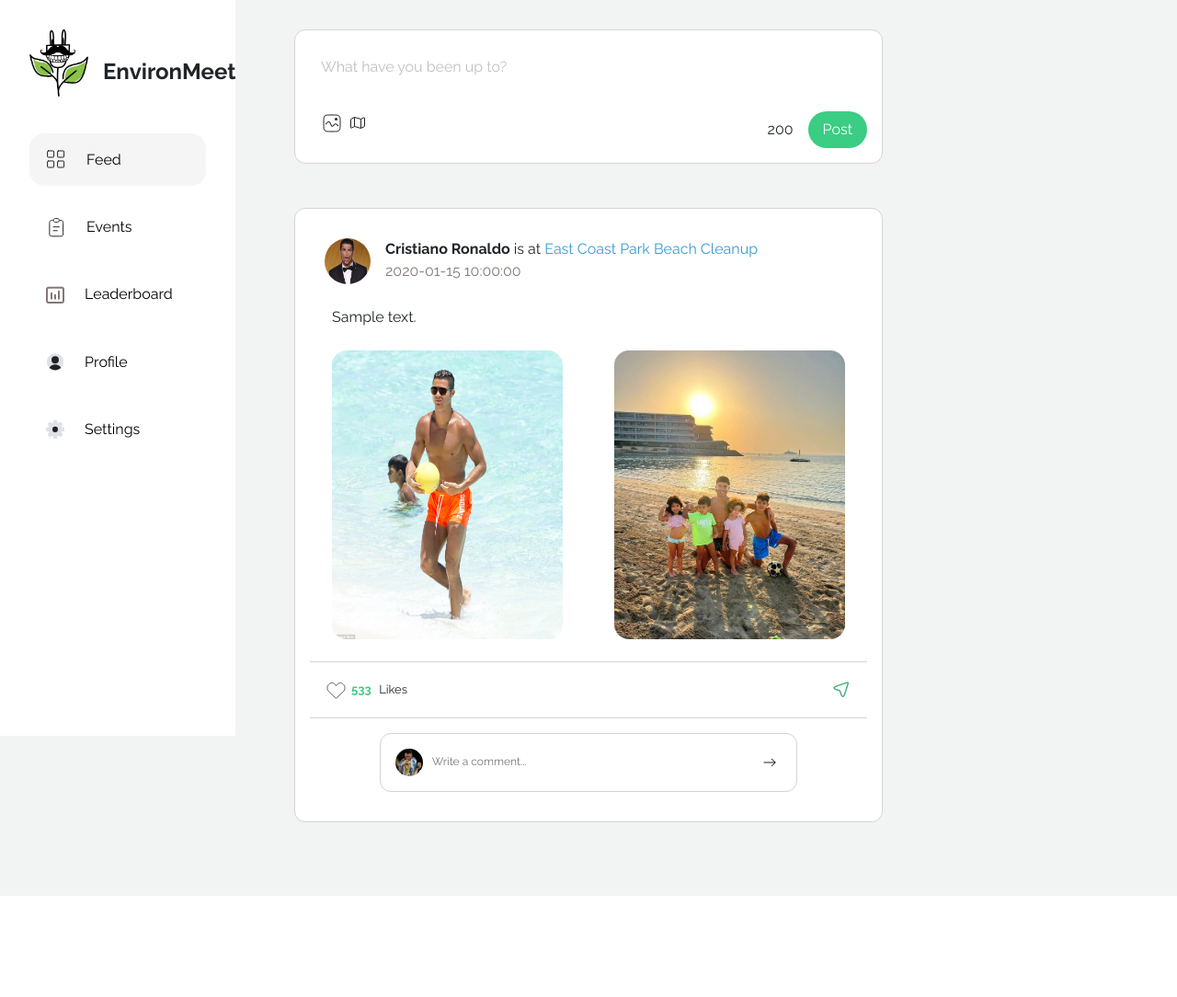
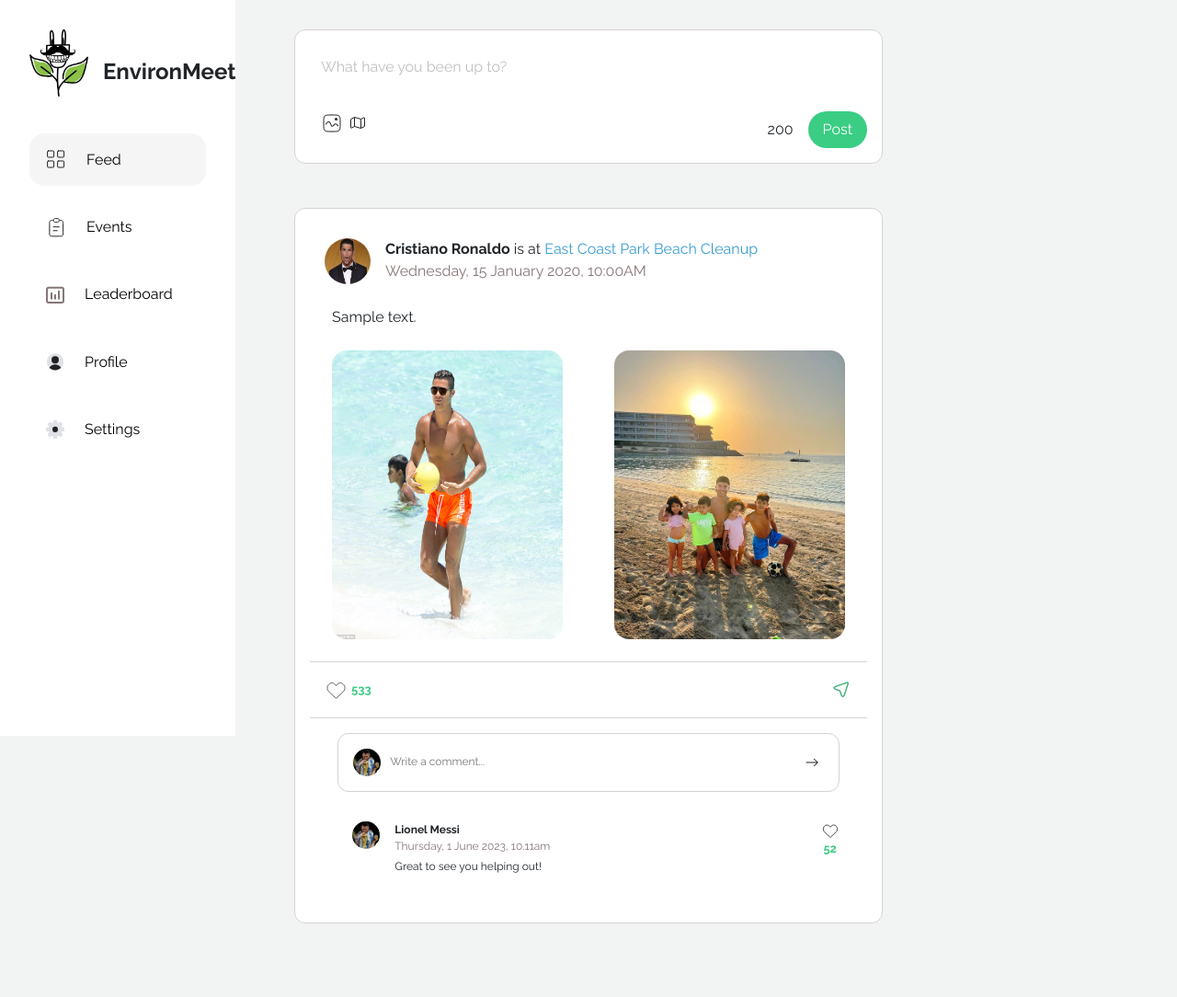
Before and after one commit to RohanSenthil/EnvironMeet, a Flask app: page /feed in a window 1280 px wide. Shown: the whole page at 92% size. Before the commit the page ends 974 px from the top, so only its background shows below. Run offline with Flask 3, Linux system fonts and the light colour scheme; tables that the repository leaves empty hold one stand-in row (values such as "Sample post").

Commit message:
post box UI complete

```diff
--- a/app/__init__.py
+++ b/app/__init__.py
@@ -16,3 +16,4 @@ with app.app_context():
 migrate = Migrate(app, db)
 
 from app import routes
+from app.util import filters
--- a/app/static/scripts/feed.js
+++ b/app/static/scripts/feed.js
@@ -1,14 +1,15 @@
 
 const newPostInput = document.getElementById('newPostInput');
-newPostInput.style.height = `height: ${newPostInput.scrollHeight}`
+const charCounter = document.getElementById('charCounter');
+const commentInput = document.getElementById('commentInput');
 
-const charCounter = document.getElementById('charCounter');
+newPostInput.style.height = `height: ${newPostInput.scrollHeight}`;
 
 const charLimit = (limitField, limitNum) => {
 
     if (limitField.value.length > limitNum) {
         limitField.value = limitField.value.substring(0, limitNum)
-        charCounter.innerText = 0
+        charCounter.innerText = 0;
     }
 }
 
@@ -16,11 +17,18 @@ newPostInput.addEventListener('input', (e) => {
     e.target.style.height = "auto";
     e.target.style.height = `${e.target.scrollHeight}px`;
 
-    maxChars = 200
+    maxChars = 500;
 
     if (Number(charCounter.innerText) >= 0) {
-        charCounter.innerText = maxChars - newPostInput.value.length
+        charCounter.innerText = maxChars - newPostInput.value.length;
     }
 
-    charLimit(e.target, maxChars)
+    charLimit(e.target, maxChars);
 })
+
+commentInput.addEventListener('input', (e) => {
+
+    maxChars = 250;
+
+    charLimit(e.target, maxChars);
+})
--- a/app/static/styles/feed.css
+++ b/app/static/styles/feed.css
@@ -140,7 +140,7 @@
 /* Comments */
 
 .commentBox {
-    width: 75%;
+    width: 90%;
     margin: 1rem auto;
     display: flex;
     flex-direction: row;
@@ -161,7 +161,7 @@
     flex: 1 1 auto;
 }
 
-.commentBox .avatar {
+.commentsContainer .avatar {
     width: 30px;
     height: 30px;
     vertical-align: middle;
@@ -170,3 +170,43 @@
 .commentBox svg {
     margin-top: 3px;
 }
+
+.comments {
+    font-size: 12px;
+    width: 90%;
+    margin: 0 auto;
+    display: flex;
+    flex-direction: row;
+    justify-content: space-between;
+}
+
+.comments .desc {
+    padding: 0.25rem 0rem;
+}
+
+.comments .left {
+    display: flex;
+    flex-direction: row;
+    padding: 1rem;
+    flex: 1 1 auto;
+}
+
+.comments .info, .desc {
+    width: 100%;
+    overflow-wrap: anywhere;
+}
+
+.comments .like {
+    display: flex;
+    flex-direction: column;
+    align-items: center;
+}
+
+.comments .like svg {
+    margin-top: 16px;
+}
+
+.comments .like span {
+    color: var(--env-green);
+    font-weight: 700;
+}
--- a/app/templates/feed.html
+++ b/app/templates/feed.html
@@ -45,7 +45,7 @@
                             <span class="posterName"> Cristiano Ronaldo</span> is at <a href="#">East Coast Park Beach Cleanup</a>
                         </span>
                         <span class="timestamp">
-                            {{ post.timestamp }}
+                            {{ post.timestamp|formatTimestamp }}
                         </span>
                     </div>
                 </div>
@@ -66,7 +66,7 @@
                     <svg width="36" height="36" viewBox="0 0 36 36" fill="none" xmlns="http://www.w3.org/2000/svg">
                         <path d="M6.67601 20.8623L17.3153 30.8568C17.6398 31.1616 17.802 31.314 18 31.314C18.198 31.314 18.3602 31.1616 18.6847 30.8568L29.324 20.8623C32.2582 18.1059 32.6146 13.5699 30.1467 10.3891L29.6827 9.79102C26.7304 5.98587 20.8044 6.62402 18.73 10.9705C18.437 11.5844 17.563 11.5844 17.27 10.9705C15.1956 6.62402 9.26958 5.98587 6.31732 9.79102L5.85328 10.3891C3.38542 13.5699 3.74174 18.1059 6.67601 20.8623Z" stroke="#222222"/>
                     </svg>
-                    <span><span class="num">533</span> Likes </span>
+                    <span class="num">533</span>
                 </div>
                 <div class="share">
                     <svg width="36" height="36" viewBox="0 0 36 36" fill="none" xmlns="http://www.w3.org/2000/svg">
@@ -80,6 +80,8 @@
             <div class="bottom">
                 <!-- Comment Section -->
                 <div class="commentsContainer">
+
+                    <!-- Comment Input -->
                     <form class="postBox commentBox" method="POST" autocomplete="off">
                         <div class="left">
                             <img src="../static/images/placeholders/wc.PNG" alt="Avatar" class="avatar">
@@ -89,6 +91,37 @@
                             <path d="M19.2041 12L19.5523 11.6412L19.9221 12L19.5523 12.3588L19.2041 12ZM6.83675 12.5C6.56061 12.5 6.33675 12.2761 6.33675 12C6.33675 11.7239 6.56061 11.5 6.83675 11.5V12.5ZM15.4298 7.64116L19.5523 11.6412L18.8559 12.3588L14.7335 8.35884L15.4298 7.64116ZM19.5523 12.3588L15.4298 16.3588L14.7335 15.6412L18.8559 11.6412L19.5523 12.3588ZM19.2041 12.5H6.83675V11.5H19.2041V12.5Z" fill="#222222"/>
                         </svg>
                     </form>
+
+                    <!-- Comments -->
+                    <div class="comments">
+                        <div class="left">
+                            <img class="avatar" src="../static/images/placeholders/wc.PNG" alt="Avatar">
+                            <div class="info">
+
+                                <span class="infoTop">
+                                    <span class="posterName"> Lionel Messi </span>
+                                </span>
+                                <span class="timestamp">
+                                    Thursday, 1 June 2023, 10.11am
+                                </span>
+
+                                <div class="desc">
+                                    <p>Great to see you helping out!</p>
+                                </div>
+
+                            </div>
+                        </div>
+
+                        <!-- Like Comment -->
+                        <div class="like">
+                            <svg width="20" height="20" viewBox="0 0 24 24" fill="none" xmlns="http://www.w3.org/2000/svg">
+                                <path d="M4.45067 13.9082L11.4033 20.4395C11.6428 20.6644 11.7625 20.7769 11.9037 20.8046C11.9673 20.8171 12.0327 20.8171 12.0963 20.8046C12.2375 20.7769 12.3572 20.6644 12.5967 20.4395L19.5493 13.9082C21.5055 12.0706 21.743 9.0466 20.0978 6.92607L19.7885 6.52734C17.8203 3.99058 13.8696 4.41601 12.4867 7.31365C12.2913 7.72296 11.7087 7.72296 11.5133 7.31365C10.1304 4.41601 6.17972 3.99058 4.21154 6.52735L3.90219 6.92607C2.25695 9.0466 2.4945 12.0706 4.45067 13.9082Z" stroke="#222222"/>
+                            </svg>
+                            <span>52</span>
+                        </div>
+
+                    </div>
+
                 </div>
             </div>
 
--- /dev/null
+++ b/app/util/filters.py
@@ -0,0 +1,6 @@
+from app import app
+from datetime import datetime
+
+@app.template_filter('formatTimestamp')
+def format_timestamp(theTimestamp):
+    return theTimestamp.strftime('%A, %d %B %Y, %I:%M%p')
```
